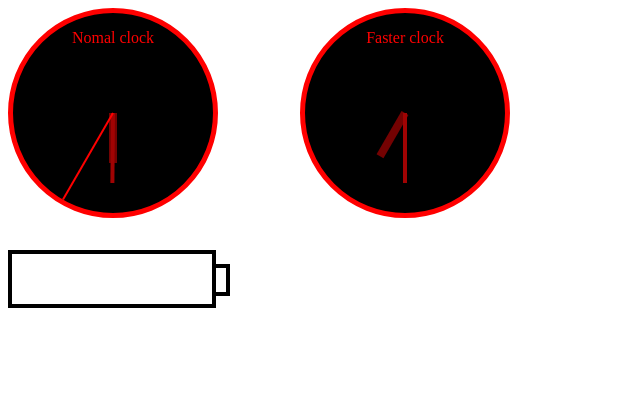
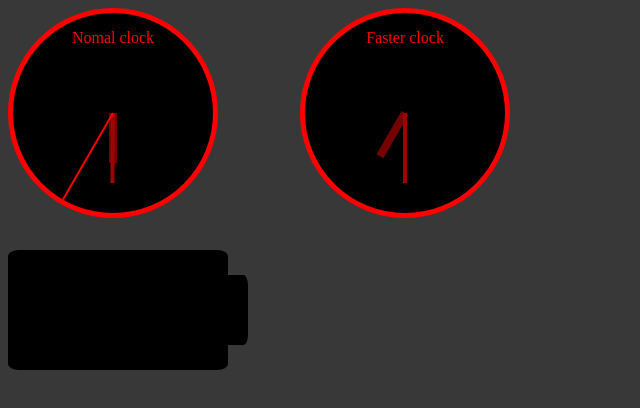
Before and after one commit to PauliusZiedelis/clock, a website: page index.html in a window 1280 px wide. Shown: the whole page, without its empty margins (0-640 px from the left). Drawn offline with Linux system fonts and the light colour scheme.

Commit message:
fixing style

```diff
--- /dev/null
+++ b/css/base/base.css
@@ -0,0 +1,8 @@
+/* imports of coponents ordered by abc */
+@import '../components/battery.css';
+@import '../components/clock.css';
+@import '../components/faster-clock.css';
+
+body{
+    background-color: rgb(56, 56, 56);
+}
--- a/css/battery.css
+++ b/css/components/battery.css
@@ -1,27 +1,31 @@
 .battery{
     position: absolute;
     top: 250px;
-    height: 50px;
+    height: 100px;
     width: 200px;
     border-color: black;
+    background-color: black;
     border-style: solid;
-    border-width: 4px;
+    border-radius: 5%;
+    border-width: 10px;
 }
 
-.battery-end{
+.battery::after{
+    content: "";
     position: absolute;
-    top: calc(250px + 12px + 2px);
-    left: calc(200px + 4px + 4px + 4px);
-    height: 24px;
+    top: calc((50px - 25px - 10px));
+    left: 200px;
+    height: 50px;
     width: 10px;
     border-color: black;
+    background-color: black;
+    border-radius: 15%;
     border-style: solid;
-    border-width: 4px;
+    border-width: 10px;
 }
 
 .charging{
     position: absolute;
-    background-color: white;
     height: 100%;
     width: 100%;
     animation-name: charging-animation;
@@ -33,6 +37,6 @@
 @keyframes charging-animation {
     0% {width: 0%; background-color:darkred;}
     25% {width: 25%; background-color:red;}
-    50% {width: 50%; background-color:orange;}
+    50% {width: 50%; background-color:yellow;}
     100% {width: 100%; background-color:green;}
 }
--- a/index.html
+++ b/index.html
@@ -5,9 +5,7 @@
     <meta http-equiv="X-UA-Compatible" content="IE=edge">
     <meta name="viewport" content="width=device-width, initial-scale=1.0">
     <title>Clock</title>
-    <link rel="stylesheet" href="css/clock.css">
-    <link rel="stylesheet" href="css/faster-clock.css">
-    <link rel="stylesheet" href="css/battery.css">
+    <link rel="stylesheet" href="/css/base/base.css">
 </head>
 <body>
     <div class="clock">
@@ -24,7 +22,7 @@
     <div class="battery">
         <div class="charging"></div>
     </div>
-    <div class="battery-end"></div>
+    <!-- <div class="battery-end"></div> -->
 
 </body>
 </html>
```
Also changed, not shown: css/components/clock.css (renamed from css/clock.css), css/components/faster-clock.css (renamed from css/faster-clock.css).
